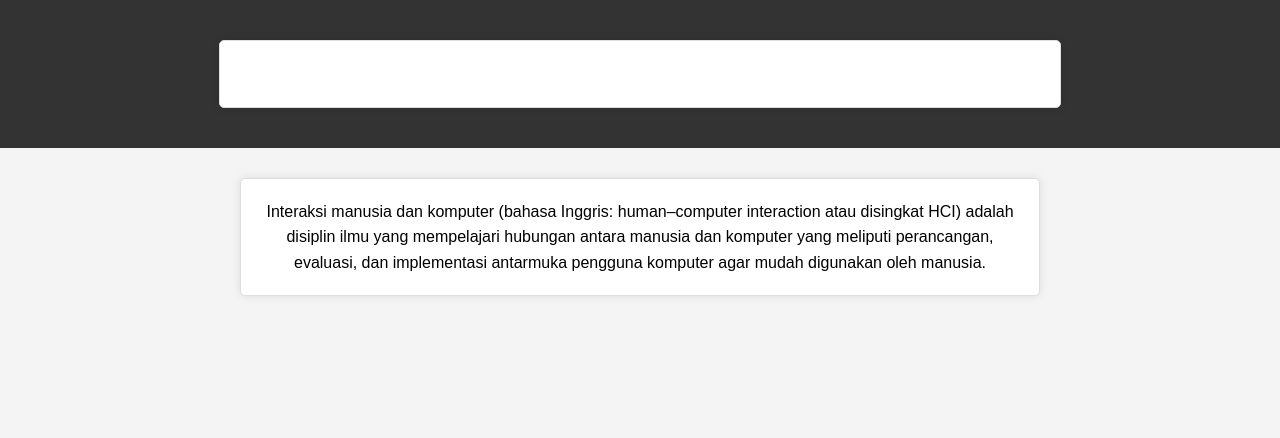
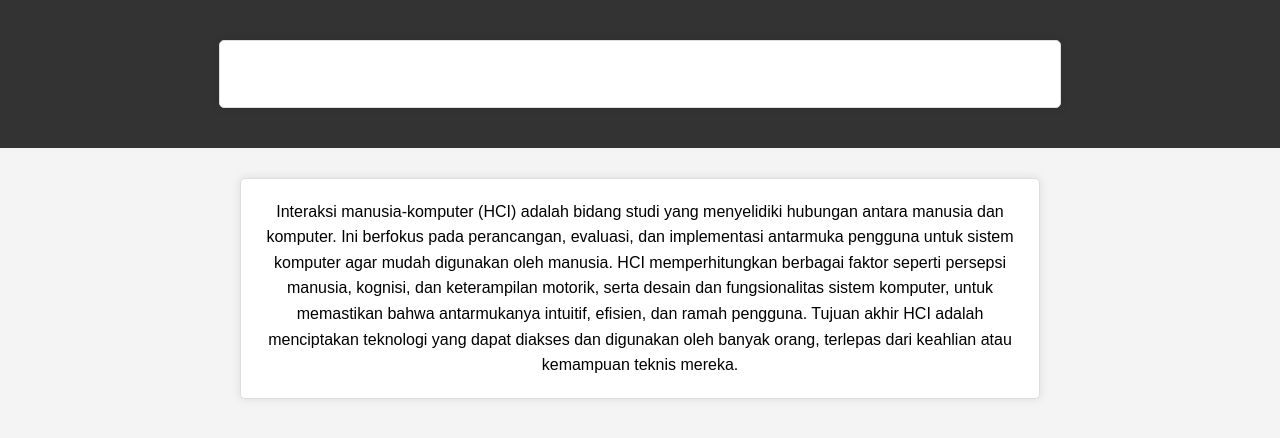
Before and after one commit to MuhammadDaniyalAlFaiq/MuhammadDaniyalAlFaiq, a plain HTML site: page index.html in a window 1280 px wide. Drawn offline with Linux system fonts and the light colour scheme.

Commit message:
Update index.html

```diff
--- a/index.html
+++ b/index.html
@@ -19,8 +19,9 @@
                 </ul>
             </div>
         </nav>
-	<p id="interaksi">Interaksi manusia dan komputer (bahasa Inggris: human–computer interaction atau disingkat HCI) adalah disiplin ilmu yang mempelajari
-		hubungan antara manusia dan komputer yang meliputi perancangan, evaluasi, dan implementasi antarmuka pengguna komputer
-		agar mudah digunakan oleh manusia.</p>
+	<p id="interaksi">Interaksi manusia-komputer (HCI) adalah bidang studi yang menyelidiki hubungan antara manusia dan komputer.
+		Ini berfokus pada perancangan, evaluasi, dan implementasi antarmuka pengguna untuk sistem komputer agar mudah digunakan oleh manusia.
+		HCI memperhitungkan berbagai faktor seperti persepsi manusia, kognisi, dan keterampilan motorik, serta desain dan fungsionalitas sistem komputer, untuk memastikan bahwa antarmukanya intuitif, efisien, dan ramah pengguna.
+		Tujuan akhir HCI adalah menciptakan teknologi yang dapat diakses dan digunakan oleh banyak orang, terlepas dari keahlian atau kemampuan teknis mereka.</p>
 </body>
 </html>
```
